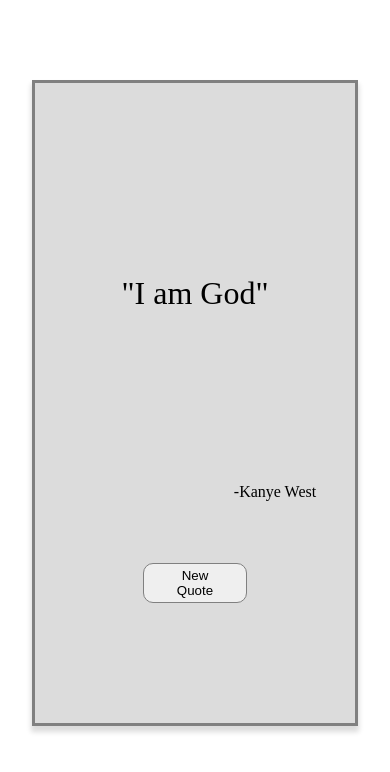
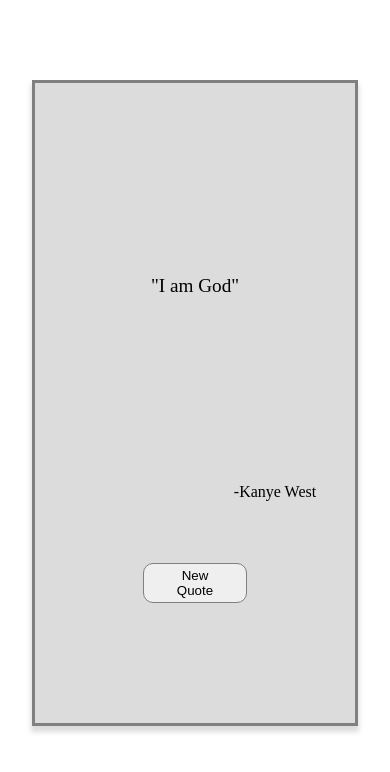
Before and after one commit to akiguanzon/KanyeWestQuotes, a plain HTML site: page index.html in a window 390 px wide. Drawn offline with nearby package versions, Linux system fonts and the light colour scheme.

Commit message:
Add files via upload

```diff
--- a/index.css
+++ b/index.css
@@ -56,7 +56,7 @@
 
     #quote {
         margin: 12rem 3rem 5rem 3rem;
-        font-size: 1.2srem;
+        font-size: 1.2rem;
         text-align: center;
     }
 
```
